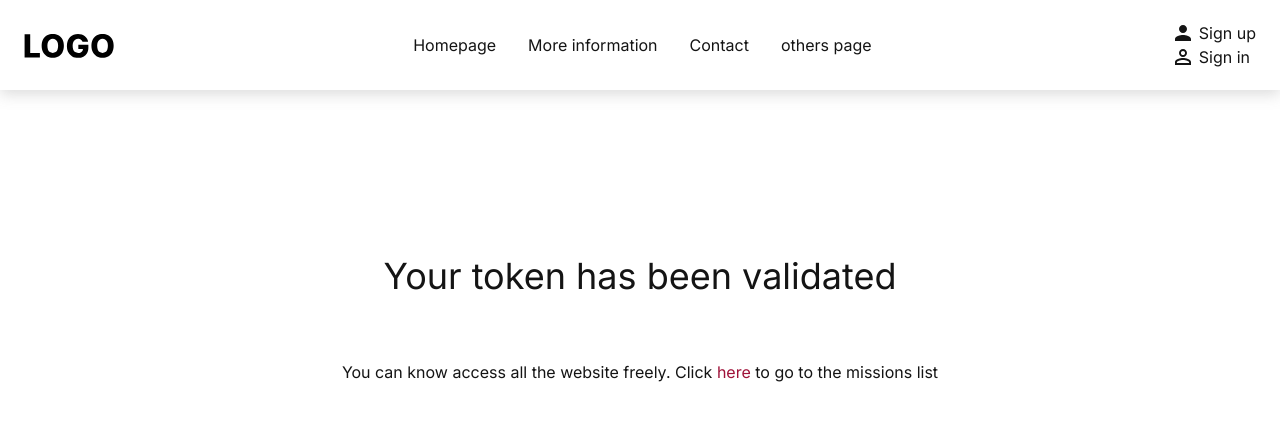
After one commit to NoePigeau/projet_symphony, a Symfony app: template templates/security/token-validation.html.twig in a window 1280 px wide. The commit adds this page. Shown: the top 421 px of the page. Run offline with Twig, Linux system fonts and the light colour scheme; the template is opened without the code that fills it, so the values that code supplies are empty; style sheets or scripts are compiled from the project's sources; some libraries are stand-ins or nearby versions.

Commit message:
security(token): add an error page when couldn't validate

```diff
--- a/src/Entity/User.php
+++ b/src/Entity/User.php
@@ -301,7 +301,7 @@ class User implements UserInterface, PasswordAuthenticatedUserInterface
         return $this;
     }
 
-    public function isEmailNotify(): ?bool
+    public function getEmailNotify(): ?bool
     {
         return $this->emailNotify;
     }
--- a/src/Form/UserType.php
+++ b/src/Form/UserType.php
@@ -18,6 +18,7 @@ class UserType extends AbstractType
             ->add('nickname')
             ->add('firstname')
             ->add('lastname')
+            ->add('emailNotify')
             ->add('plainPassword', RepeatedType::class, [
                 'type' => PasswordType::class
             ])
--- a/templates/base_front.html.twig
+++ b/templates/base_front.html.twig
@@ -26,8 +26,13 @@
                     {% if is_granted('ROLE_ADMIN') %} <ul><a href="{{ path('admin_default_index') }}">Panel d'admin</a></ul> {% endif %}
                 </nav>
                 <div class="sign">
+                    {% if is_granted('ROLE_USER') %}
+                    <a href="{{ path('app_logout') }}">Logout</a>
+                    {% else  %}
                     <a href="{{ path('register') }}"><img src="{{ asset('images/icones/signup.svg') }}" alt="signup"> Sign up</a>
                     <a href="{{ path('app_login') }}"><img src="{{ asset('images/icones/signin.svg') }}" alt="signin"> Sign in</a>
+                    {% endif %}
+
                 </div>
                 <div class="burger-menu" id="burger-menu">
                     <img src="{{ asset('images/icones/burger-menu.svg') }}" alt="burger menu">
--- a/templates/security/register.html.twig
+++ b/templates/security/register.html.twig
@@ -32,6 +32,10 @@
                         {{ form_label(form.plainPassword.second, 'Confirm Password') }}
                         {{ form_widget(form.plainPassword.second) }}
                     </div>
+                    <div class="input-group">
+                        {{ form_label(form.emailNotify, 'I want to receive Email Notification') }}
+                        {{ form_widget(form.emailNotify) }}
+                    </div>
             </div>
             {{ form_errors(form) }}
             <input class="main-cta" type="submit" value="Sign up">
--- /dev/null
+++ b/templates/security/token-validation.html.twig
@@ -0,0 +1,16 @@
+{% extends 'base_front.html.twig' %}
+
+{% block title %}Register!{% endblock %}
+
+{% block body %}
+    <div class="container-sign">
+        {% if errors %}
+            <h1 class="text-4xl">Your token couldn't been validated</h1>
+            <span class="mt-16">{{errors}}</span>
+            <span>Please contact us.</span>
+        {% else  %}
+            <h1 class="text-4xl">Your token has been validated</h1>
+            <span class="mt-16">You can know access all the website freely. Click <a class="text-rose-800" href="{{ path('front_default_index') }}">here</a> to go to the missions list</span>
+        {% endif %}
+    </div>
+{% endblock %}
```
Also changed, not shown: src/Controller/SecurityController.php (+4 -5 lines).
